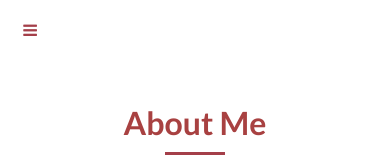
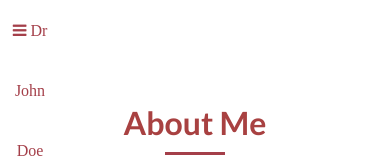
Before and after one commit to joshard/joshard.github.io, a plain HTML site: page index.html in a window 390 px wide. Shown: the top 160 px of the page. Drawn offline with Linux system fonts and the light colour scheme.

Commit message:
Update index.html

```diff
--- a/index.html
+++ b/index.html
@@ -32,7 +32,8 @@ https://templatemo.com/tm-531-reflux
     <div id="page-wraper">
       <!-- Sidebar Menu -->
       <div class="responsive-nav">
-        <i class="fa fa-bars" id="menu-toggle"></i>
+        <i class="fa fa-bars" id="menu-toggle"> Dr John Doe</i>
+<!--         <i class="fa fa-bars" id="menu-toggle"></i> -->
         <div id="menu" class="menu">
           <i class="fa fa-times" id="menu-close"></i>
           <div class="container">
```
